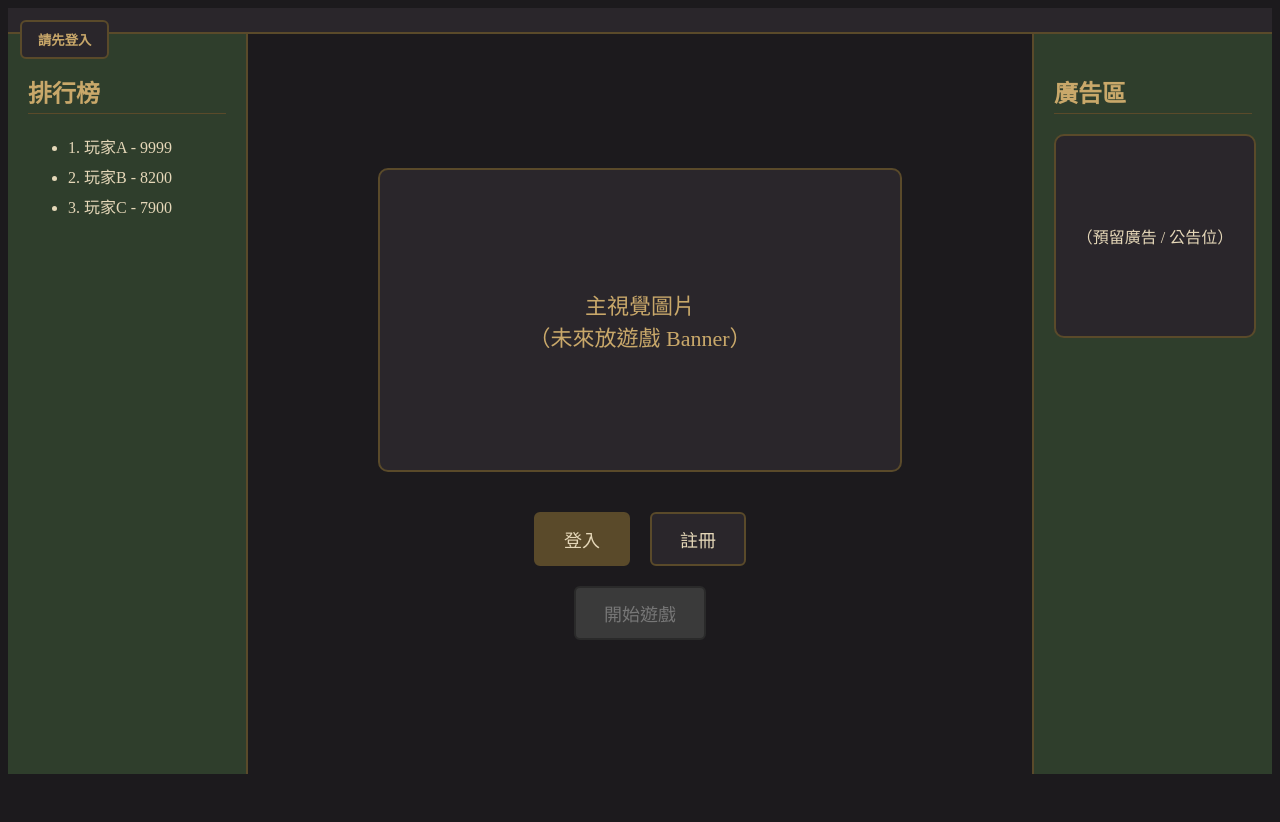
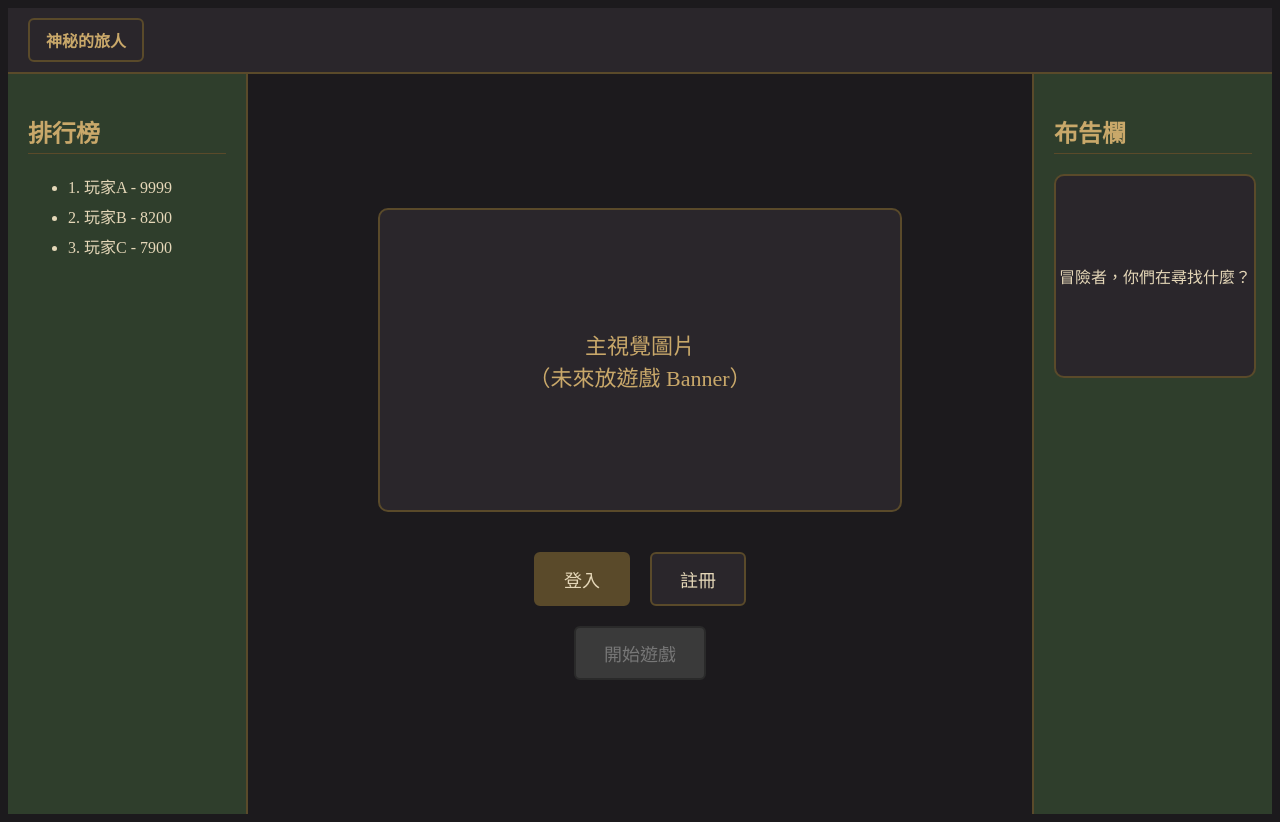
Before and after one commit to kurochan1901/WebGames_IReallyNeedTheCredit, a Flask app: page / in a window 1280 px wide. Before the commit the page ends 774 px from the top, so only its background shows below. Run offline with Flask 3, Linux system fonts and the light colour scheme.

Commit message:
update userInfo, update dairy

```diff
--- a/static/Popup.js
+++ b/static/Popup.js
@@ -1,11 +1,11 @@
 // 顯示或隱藏彈出視窗
 function togglePopup() {
-    let popup = document.getElementById("user-popup");
+    let popup = document.getElementById("popup");
     popup.style.display = (popup.style.display === "block") ? "none" : "block";
 }
 
 // 關閉彈出視窗
 function closePopup() {
-    let popup = document.getElementById("user-popup");
+    let popup = document.getElementById("popup");
     popup.style.display = "none";
 }
--- a/static/app.css
+++ b/static/app.css
@@ -6,16 +6,20 @@ body {
 }
 
 /* NAV 導覽列 */
-.nav {
+header.nav {
+    position:relative;
+    height: 40px;
+    padding: 12px 20px;
     background: #2A262B;
+    display: flex;
+    justify-content: space-between;
+    align-items: center;
     color: #E5D7B8;
-    padding: 12px 20px;
-    display: flex;
     gap: 20px;
     border-bottom: 2px solid #5A4A2A;
 }
 
-.nav a, .nav button {
+header.nav a, .nav button {
     color: #E5D7B8;
     text-decoration: none;
     font-weight: bold;
--- a/static/userInfo.css
+++ b/static/userInfo.css
@@ -2,7 +2,8 @@
 .user-info {
     position: absolute;
     left: 20px;
-    top: 20px;
+    top: 50%;
+    transform: translateY(-50%);  /* 確保按鈕在垂直居中 */
     color: #E5D7B8;
     font-size: 16px;
 }
@@ -14,6 +15,7 @@
     padding: 8px 16px;
     border-radius: 6px;
     cursor: pointer;
+    font-size: 16px;
 }
 
 .user-info button:hover {
--- a/templates/base.html
+++ b/templates/base.html
@@ -7,6 +7,7 @@
   <link rel="stylesheet" href="{{ url_for('static', filename='app.css') }}">
   <link rel="stylesheet" href="{{ url_for('static', filename='auth.css') }}">
   <link rel="stylesheet" href="{{ url_for('static', filename='userInfo.css') }}">
+  <script src="{{ url_for('static', filename='Popup.js') }}" defer></script>
 
   {% block extra_style %}
   <!-- 可以為不同頁面提供額外樣式 -->
@@ -19,9 +20,9 @@
     <div class="user-info" id="user-info">
       {% if session.get('player_id') %}
         <span>{{ session.get('username') }}</span>
-        <button onclick="togglePopup()">顯示資料</button>
+        <button onclick="togglePopup()">冒險者手冊</button>
       {% else %}
-        <button onclick="togglePopup()">請先登入</button>
+        <button onclick="togglePopup()">神秘的旅人</button>
       {% endif %}
     </div>
 
@@ -37,15 +38,15 @@
         <p>遊玩次數：{{ session.get('level') }}</p>
 
         <form method="POST" action="{{ url_for('logout') }}">
-          <button type="submit" class="btn btn-secondary">登出</button>
+          <button type="submit" class="btn btn-small btn-small-logout">登出</button>
         </form>
 
       {% else %}
         <h3>旅人啊，我還不認識你...</h3>
-        <a href="{{ url_for('login_form') }}" class="btn btn-primary">前往登入</a>
+        <a href="{{ url_for('login_form') }}" class="btn btn-small btn-small-logout">前往登入</a>
 
         {% endif %}
-        <button class="btn btn-close" onclick="closePopup()">關閉</button>
+        <button class="btn btn-small btn-small-close" onclick="closePopup()">關閉</button>
     </div>
   </div>
 
--- a/templates/home.html
+++ b/templates/home.html
@@ -53,9 +53,9 @@
 
   <!-- 右側欄：廣告區 -->
   <aside class="side-panel right-panel">
-    <h2>廣告區</h2>
+    <h2>布告欄</h2>
     <div class="ad-box">
-      （預留廣告 / 公告位）
+      冒險者，你們在尋找什麼？
     </div>
   </aside>
 
```
Also changed, not shown: other parts of static/userInfo.css (+45 -7 lines).
